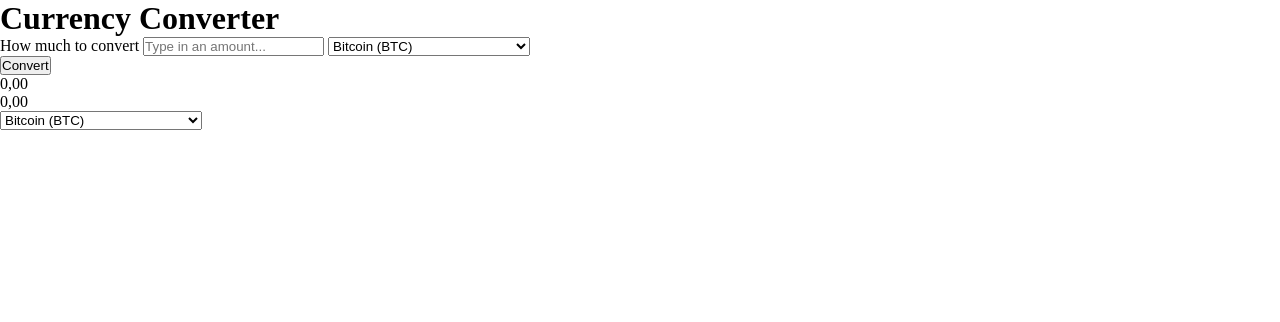
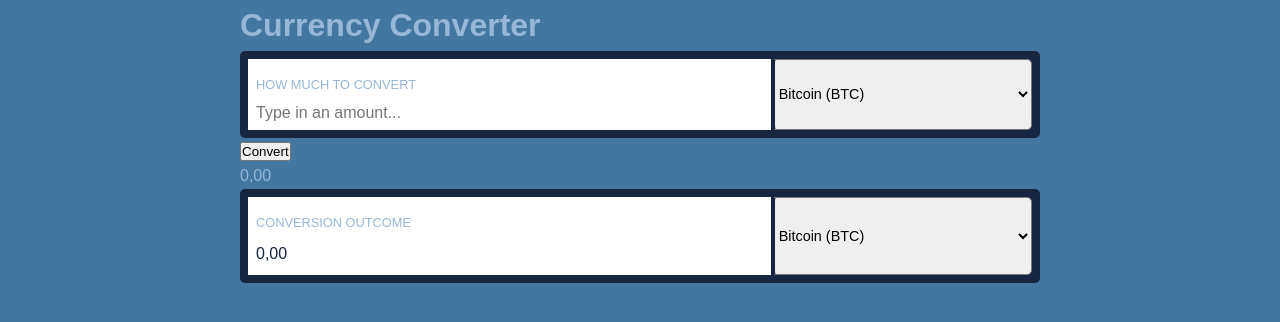
Before and after one commit to ivanburda1986/ExchangeRates, a website: page dist/index.html in a window 1280 px wide. Drawn offline with Linux system fonts and the light colour scheme.

Commit message:
added styling to the ui

```diff
--- a/scss/_config.scss
+++ b/scss/_config.scss
@@ -0,0 +1,13 @@
+//Variables
+$website-width: 800px;
+
+$textColorLight: #97b7d8;
+$textColorDark: #172540;
+$dominantColor: #b97637;
+$complementaryColor: #fecd7d;
+$uiColor: #172540;
+$backgroundColor: #4177a1;
+
+$UIfont: 'Arial';
+
+//color pallete: https://colorpalettes.net/color-palette-2563/
--- a/scss/_utilities.scss
+++ b/scss/_utilities.scss
@@ -0,0 +1,48 @@
+.container {
+  max-width: $website-width;
+  padding: 0 1.5rem;
+  margin: auto;
+}
+
+//Element containers
+.elementContainer {
+  display: grid;
+  grid-template-columns: 2fr 1fr;
+  background: $uiColor;
+  border-radius: 5px;
+  padding: 0.5rem;
+  grid-template-areas:
+    "label select"
+    "input select";
+
+  .amountfieldLabel {
+    grid-area: label;
+    background: #fff;
+    padding: 1rem 0.5rem 0rem 0.5rem; //top left down right
+    font-size: 0.8rem;
+    text-transform: uppercase;
+  }
+
+  #amountInput1,
+  #amountOutput1 {
+    grid-area: input;
+    background: #fff;
+    padding: 0.5rem 0.5rem 0.5rem 0.5rem; //top left down right
+    font-size: 1rem;
+    color: $textColorDark;
+    border: 0px;
+    outline: 0;
+  }
+
+  select {
+    grid-area: select;
+    border-left: 4px solid $uiColor;
+    border-radius: 5px;
+    outline: 0;
+    font-size: 0.9rem;
+
+    option {
+      height: 1rem;
+    }
+  }
+}
--- a/scss/main.scss
+++ b/scss/main.scss
@@ -1,7 +1,15 @@
+@import "config";
+@import "utilities";
+
 /*General styles*/
 * {
   margin: 0;
   padding: 0;
 }
 
-body {}
+body {
+  font-family: $UIfont;
+  color: $textColorLight;
+  line-height: 1.6;
+  background: $backgroundColor;
+}
```
Also changed, not shown: dist/css/main.css, dist/index.html, dist/ui.js.
